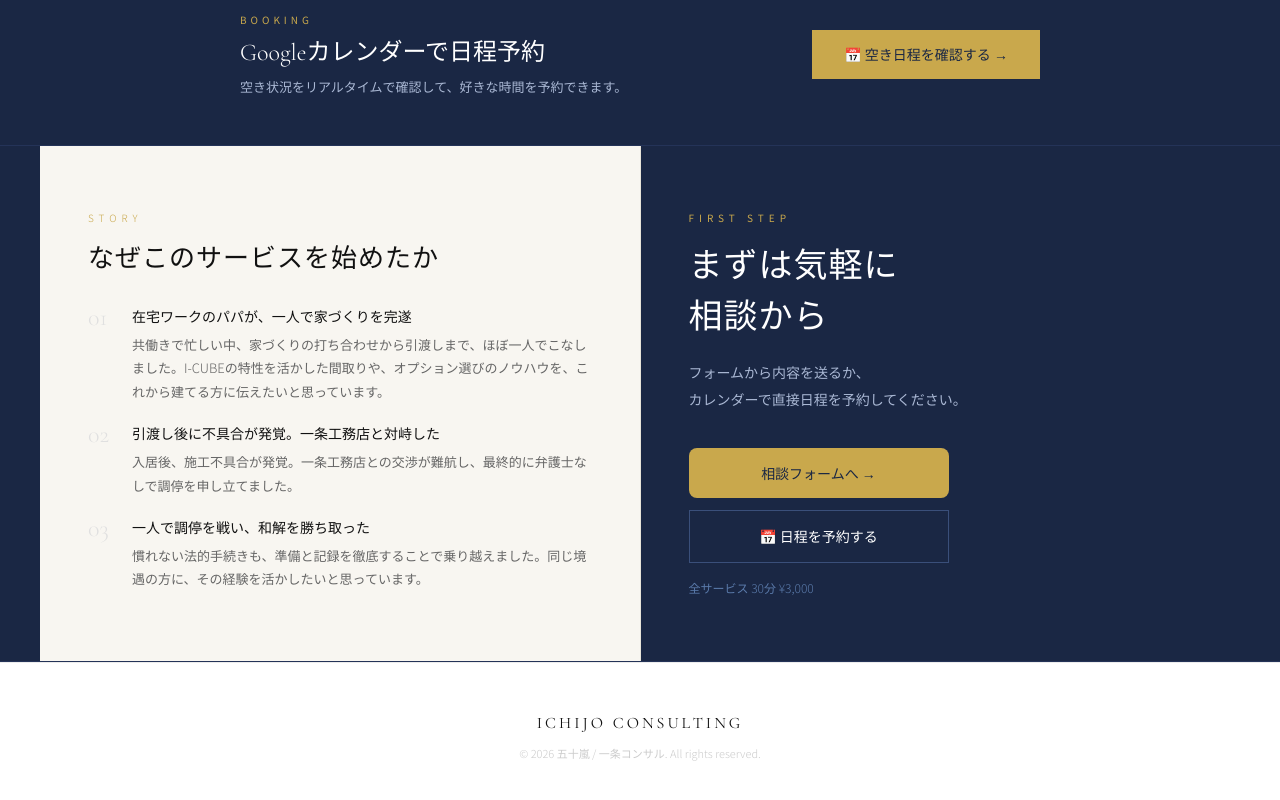
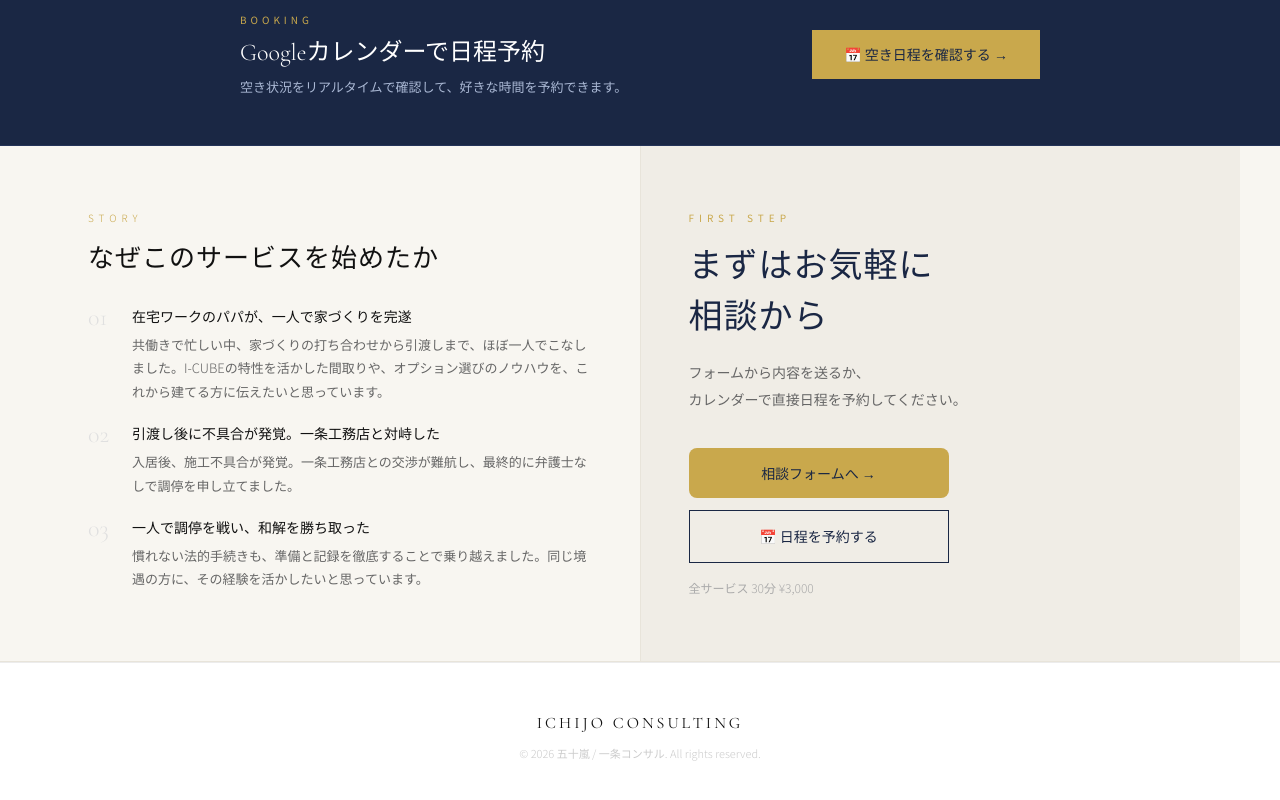
Before and after one commit to tradehant1-cloud/ichijo-consul, a React (Vite) app: page / in a window 1280 px wide. Shown: the part 760-1560 px from the top of the page. Built offline with nearby package versions, Linux system fonts and the light colour scheme.

Commit message:
update story cta section

```diff
--- a/src/App.jsx
+++ b/src/App.jsx
@@ -296,7 +296,7 @@
             </section>
 
             {/* Story + CTA 左右レイアウト */}
-            <section style={{ borderBottom: "1px solid #243358", background: "#1a2744" }}>
+            <section style={{ borderBottom: "1px solid #e8e4da", background: "#f8f6f1" }}>
               <div style={{ maxWidth: 1200, margin: "0 auto", display: "flex", minHeight: 400 }}>
                 {/* 左：ストーリー */}
                 <div style={{ flex: 1, padding: "4rem 3rem", background: "#f8f6f1", borderRight: "1px solid #e8e4da" }}>
@@ -319,21 +319,21 @@
                   </div>
                 </div>
                 {/* 右：CTA */}
-                <div style={{ flex: 1, padding: "4rem 3rem", background: "#1a2744", display: "flex", flexDirection: "column", justifyContent: "center", alignItems: "flex-start" }}>
+                <div style={{ flex: 1, padding: "4rem 3rem", background: "#f0ede6", display: "flex", flexDirection: "column", justifyContent: "center", alignItems: "flex-start" }}>
                   <p style={{ fontSize: 10, letterSpacing: 5, color: "#c9a84c", marginBottom: 16 }}>FIRST STEP</p>
-                  <h2 style={{ fontFamily: "'Cormorant Garamond', serif", fontSize: 34, fontWeight: 300, marginBottom: 16, letterSpacing: 1, color: "#fff" }}>まずは気軽に<br />相談から</h2>
-                  <p style={{ fontSize: 14, color: "#aab8d4", fontWeight: 300, marginBottom: 36, lineHeight: 1.9 }}>フォームから内容を送るか、<br />カレンダーで直接日程を予約してください。</p>
+                  <h2 style={{ fontFamily: "'Cormorant Garamond', serif", fontSize: 34, fontWeight: 300, marginBottom: 16, letterSpacing: 1, color: "#1a2744" }}>まずはお気軽に<br />相談から</h2>
+                  <p style={{ fontSize: 14, color: "#666", fontWeight: 300, marginBottom: 36, lineHeight: 1.9 }}>フォームから内容を送るか、<br />カレンダーで直接日程を予約してください。</p>
                   <div style={{ display: "flex", flexDirection: "column", gap: 12, width: "100%", maxWidth: 260 }}>
                     <button className="btn-main" onClick={() => setView("contact")}
                       style={{ background: "#c9a84c", color: "#1a2744", border: "none", padding: "15px 36px", fontSize: 14, cursor: "pointer", fontFamily: "inherit", fontWeight: 500 }}>
                       相談フォームへ →
                     </button>
                     <a href={CALENDAR_URL} target="_blank" rel="noreferrer"
-                      style={{ background: "transparent", color: "#fff", border: "1px solid #3a4f7a", padding: "15px 36px", fontSize: 14, fontFamily: "inherit", fontWeight: 300, textDecoration: "none", display: "block", textAlign: "center" }}>
+                      style={{ background: "transparent", color: "#1a2744", border: "1px solid #1a2744", padding: "15px 36px", fontSize: 14, fontFamily: "inherit", fontWeight: 300, textDecoration: "none", display: "block", textAlign: "center" }}>
                       📅 日程を予約する
                     </a>
                   </div>
-                  <p style={{ marginTop: 16, fontSize: 12, color: "#5a7aaa", fontWeight: 300 }}>全サービス 30分 ¥3,000</p>
+                  <p style={{ marginTop: 16, fontSize: 12, color: "#aaa", fontWeight: 300 }}>全サービス 30分 ¥3,000</p>
                 </div>
               </div>
             </section>
```
